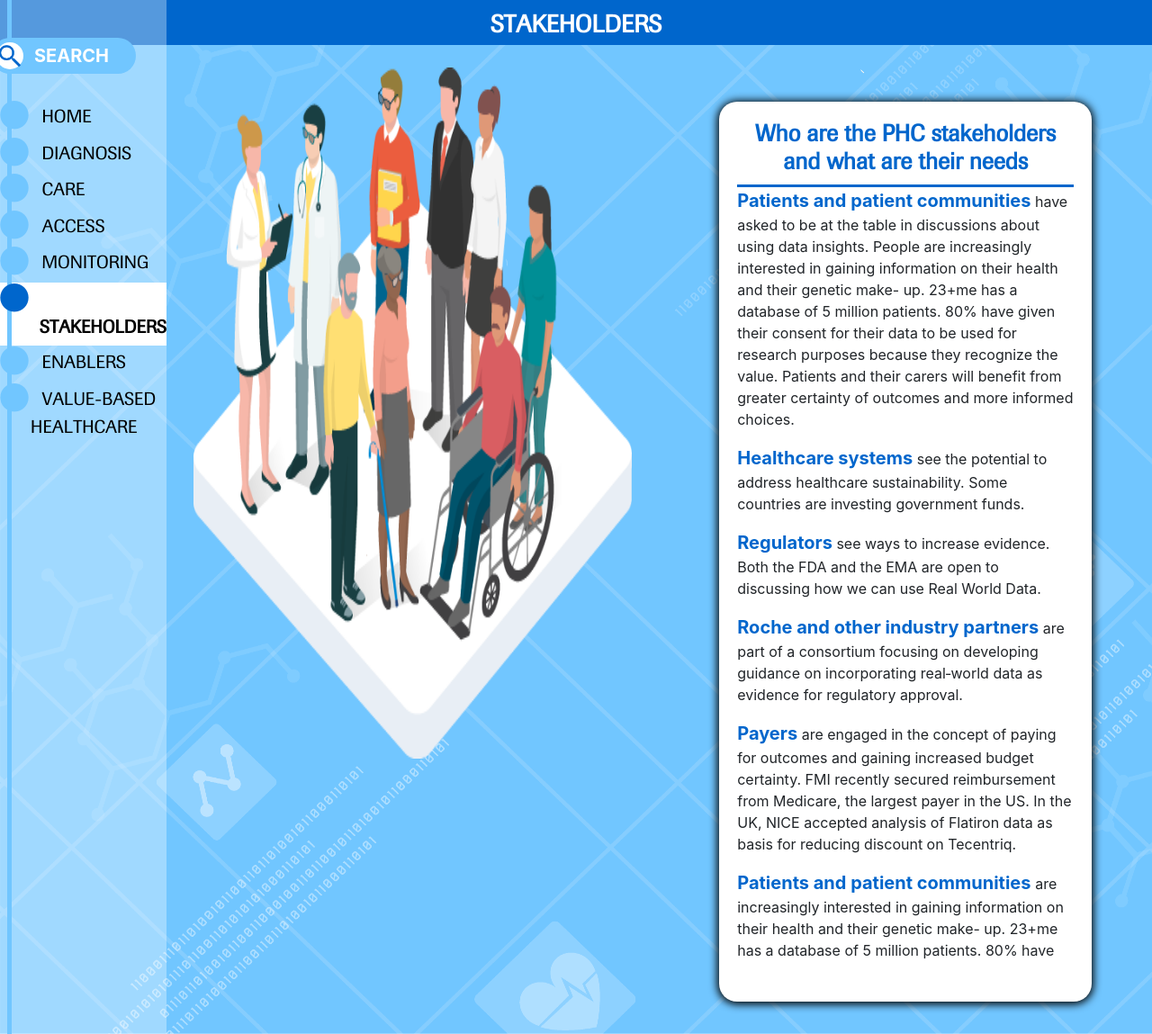
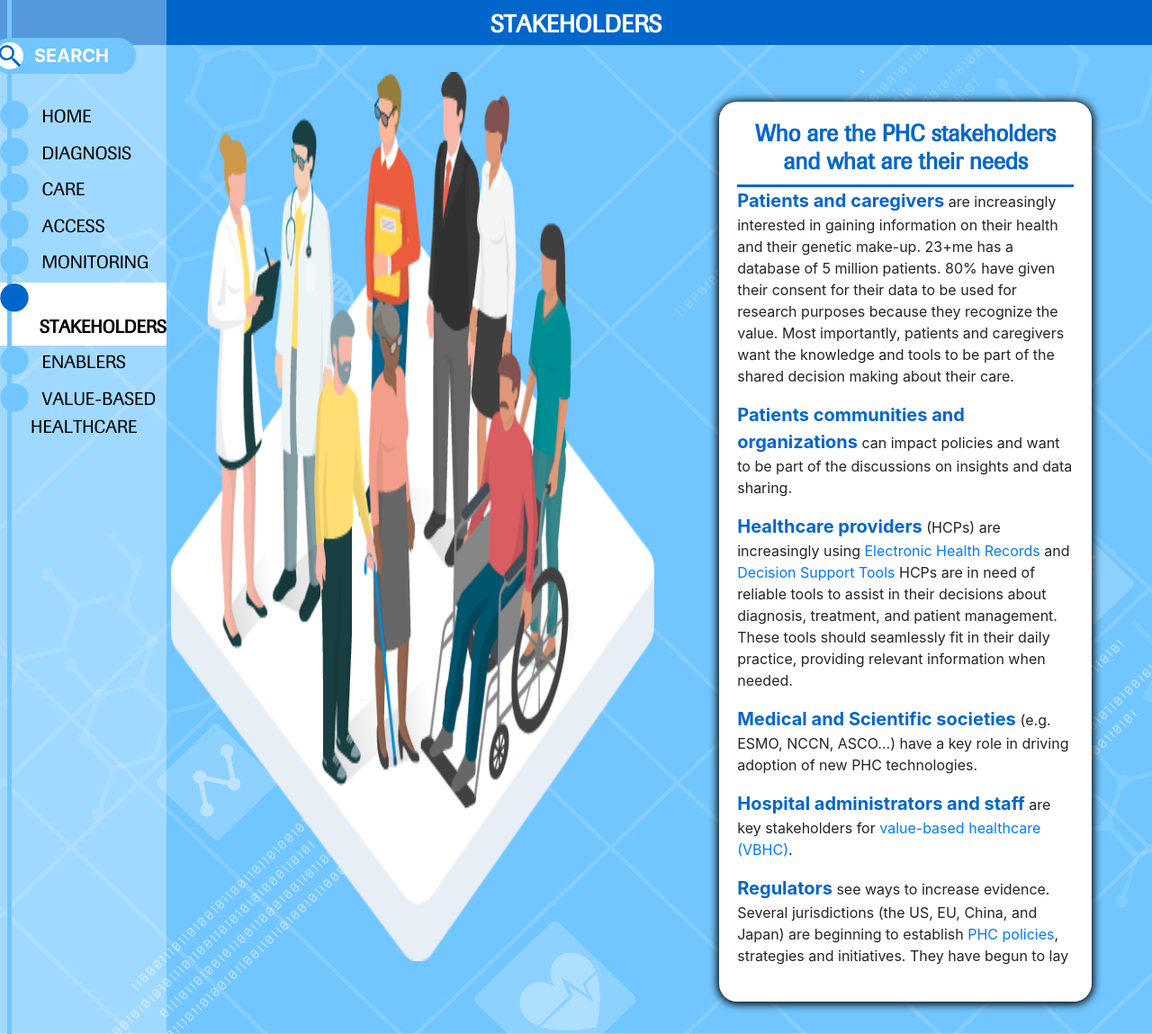
Before and after one commit to higherstar/personal_health_care, a PHP site: page /pages/stakeholders/stakeholders.html in a window 1280 px wide. Shown: the part 133-1282 px from the top of the page at 90% size. Run offline with PHP 8.4, Linux system fonts and the light colour scheme.

Commit message:
completed stakeholders

```diff
--- a/css/stakeholders.css
+++ b/css/stakeholders.css
@@ -20,8 +20,8 @@
 
 .phc-details-map {
   width: 100%;
-  height: 80%;
-  padding: 75px 30px;
+  height: 100%;
+  padding: 80px 5px;
 }
 
 .phc-details-map img {
--- a/pages/stakeholders/stakeholders.html
+++ b/pages/stakeholders/stakeholders.html
@@ -195,57 +195,63 @@
             </div>
             <div class="phc-right-border-div"></div>
             <div class="phc-details-content phc-right-content show">
-              <p><span>Patients and patient communities</span> have asked to be at the table in discussions about using
-                data insights. People are increasingly
-                interested in gaining information on their health and their genetic make- up. 23+me has a database of
-                5 million patients. 80% have given their consent for their data to be used for research purposes
-                because they recognize the value. Patients and their carers will benefit from greater certainty
-                of outcomes and more informed choices.
+              <p><span>Patients and caregivers</span> are increasingly interested in gaining information on their
+                health and their genetic make-up. 23+me has a database of 5 million patients. 80% have given
+                their consent for their data to be used for research purposes because they recognize the value.
+                Most importantly, patients and caregivers want the knowledge and tools to be part of the
+                shared decision making about their care.
               </p>
-              <p><span>Healthcare systems</span> see the potential to address healthcare sustainability.
-                Some countries are investing government funds.
+              <p><span>Patients communities and organizations</span> can impact policies and want to be part
+                of the discussions on insights and data sharing.
               </p>
-              <p><span>Regulators</span> see ways to increase evidence. Both the FDA and the EMA are open to discussing
-                how we
-                can use Real World Data.
+              <p><span>Healthcare providers</span> (HCPs) are increasingly using <a href="../enablers/real-world-data.html">
+                Electronic Health Records</a> and <a href="../diagnosis/cds-systems.html">Decision Support Tools</a> HCPs
+                are in need of reliable tools to assist in their decisions about
+                diagnosis, treatment, and patient management. These tools should seamlessly fit in
+                their daily practice, providing relevant information when needed.
               </p>
+              <p><span>Medical and Scientific societies </span>(e.g. ESMO, NCCN, ASCO...) have a key role in
+                driving adoption of new PHC technologies.
+              </p>
+              <p><span>Hospital administrators and staff</span> are key stakeholders
+                for <a href="../vbhc/value-based-healthcare.html">value-based healthcare (VBHC)</a>.
+              </p>
+              <p><span>Regulators</span> see ways to increase evidence. Several jurisdictions (the US,
+                EU, China, and Japan) are beginning to establish <a href="../enablers/data-policy.html">
+                  PHC policies</a>, strategies and initiatives. They have begun to lay the groundwork for a
+                PHC future by adopting policies and making investments to
+                <a href="../enablers/phc-it.html">strengthen data infrastructure</a>, protect
+                patient <a href="../enablers/data-policy.html">privacy</a>, spur innovation and enable the
+                use of real-world evidence (<a href="../enablers/real-world-data.html">RWE</a>) in
+                healthcare decision-making.
+              </p>
+              <p><span>Governments and some payers</span>—those willing to move toward PHC—are engaged in
+                the concept of paying for outcomes and gaining increased budget certainty. Patients and
+                their healthcare providers are already beginning to benefit from improved health
+                outcomes due to access to a new generation of PHC solutions. Here are a few
+                examples of PHC-related activities:
+              </p>
+              <li>
+                FMI recently secured reimbursement from Medicare, the largest payer in the US.
+                In the UK, NICE accepted analysis of Flatiron data as basis for
+                reducing discount on Tecentriq (visit our Case <a href="study.html">Study</a> for more information)
+              </li>
+              <li>
+                Croatia government wants to dramatically decrease its cancer-induced mortality,
+                which is one the worst in EU
+              </li>
+              <li>
+                In China, the 2030 government mission is :<br/>
+                1.To treat locally 90% of the overall cancer in decreasing medical nomadism <br/>
+                2.15% improvement of the overall survival in cancer
+              </li>
+              <span>
+                New PHC paradigm is the only way to achieve those objectives and consequently represents a huge
+                opportunity for Roche.
+              </span>
+              <hr>
               <p><span>Roche and other industry partners</span> are part of a consortium focusing on developing
                 guidance on incorporating real‑world data as evidence for regulatory approval.
-              </p>
-              <p><span>Payers</span> are engaged in the concept of paying for outcomes and gaining increased budget
-                certainty. FMI recently secured reimbursement from Medicare, the largest payer in the US. In the UK,
-                NICE accepted analysis of Flatiron data as basis for reducing discount on Tecentriq.
-              </p>
-              <p><span>Patients and patient communities </span>are increasingly interested in gaining information on
-                their health and their genetic make- up. 23+me has a database of 5 million patients. 80% have given
-                their consent for their data to be used for research purposes because they recognize the value.
-                They have asked to be at the table in discussions about using data insights.
-              </p>
-              <p><span>Physicians</span> are increasingly using Electronic Health Records and Decision Support Tools.
-                HCPs are in need of reliable tools to assist in their decisions about diagnosis, treatment, and patient
-                management. These tools should seamlessly fit in their daily practice, providing relevant information
-                when needed.
-              </p>
-              <p><span>Healthcare systems </span>see the potential to address healthcare sustainability.<sup>1</sup>
-                Initial efforts by health systems to enable and provide access to PHC solutions and have
-                enhanced the efficiency and quality of healthcare.<sup>2</sup>
-              </p>
-              <p><span>Regulators</span> see ways to increase evidence.<sup>1</sup> Several jurisdictions (the US, EU,
-                China, and
-                Japan) are beginning to establish PHC policies, strategies and initiatives<sup>2</sup> .
-                They have begun to lay the groundwork for a PHC future by adopting policies and making investments
-                to strengthen data infrastructure, protect patient privacy, spur innovation and enable the use of
-                real-world evidence(RWE) in healthcare decision-making.<sup>2</sup>
-              </p>
-              <p><span>Roche and other industry partners </span>are part of a consortium focusing on developing
-                guidance on incorporating real‑world data as evidence for regulatory approval.
-              </p>
-              <p><span>Payers </span>are engaged in the concept of paying for outcomes and gaining increased budget
-                certainty.<sup>1</sup> Patients and their healthcare providers are already beginning to benefit from
-                improved
-                health outcomes due to access to a new generation of PHC solutions.<sup>2</sup>
-                FMI recently secured reimbursement from Medicare, the largest payer in the US. In the UK, NICE
-                accepted analysis of Flatiron data as basis for reducing discount on Tecentriq.<sup>1</sup>
               </p>
             </div>
           </div><!-- PHC -->
```
Also changed, not shown: js/config.js (+26 -31 lines).
